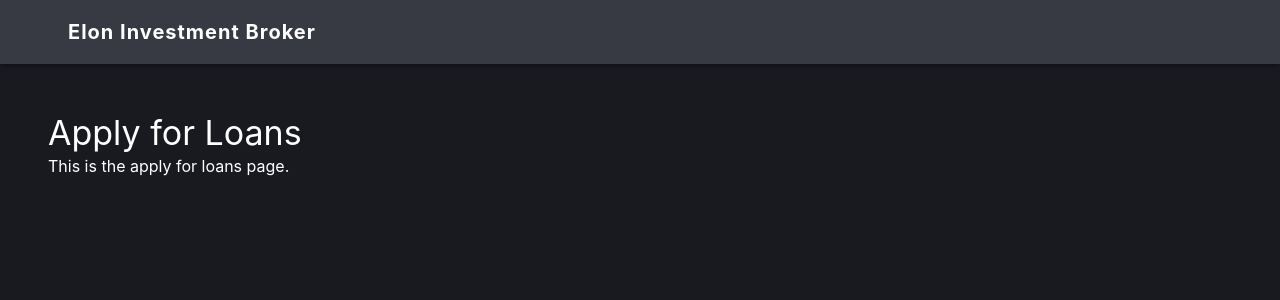
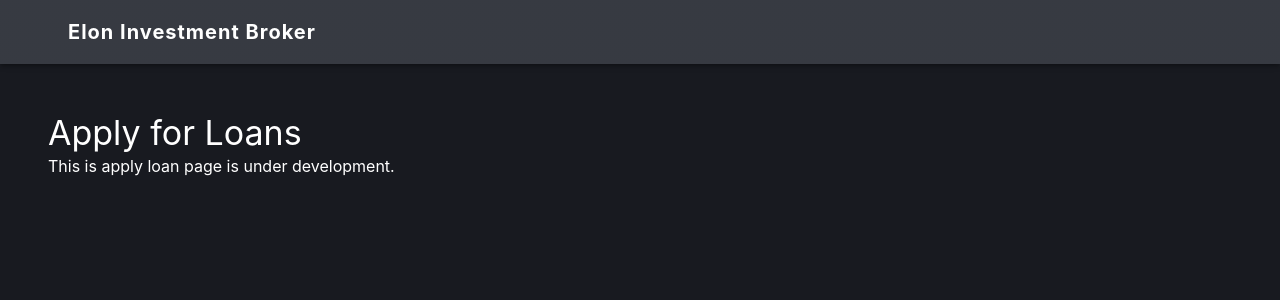
Before and after one commit to Diateck/crypto-forex-frontend-, a React (Vite) app: page /dashboard/loans/apply in a window 1280 px wide. Shown: the top 300 px of the page. Built offline with nearby package versions, Linux system fonts and the light colour scheme; sample sign-in values are in the browser's storage; some icons are missing.

Commit message:
Update ApplyLoans.jsx

```diff
--- a/src/pages/ApplyLoans.jsx
+++ b/src/pages/ApplyLoans.jsx
@@ -5,7 +5,7 @@ export default function ApplyLoans() {
   return (
     <Box p={3}>
       <Typography variant="h4">Apply for Loans</Typography>
-      <Typography>This is the apply for loans page.</Typography>
+      <Typography>This is apply loan page is under development.</Typography>
     </Box>
   );
 }
```
